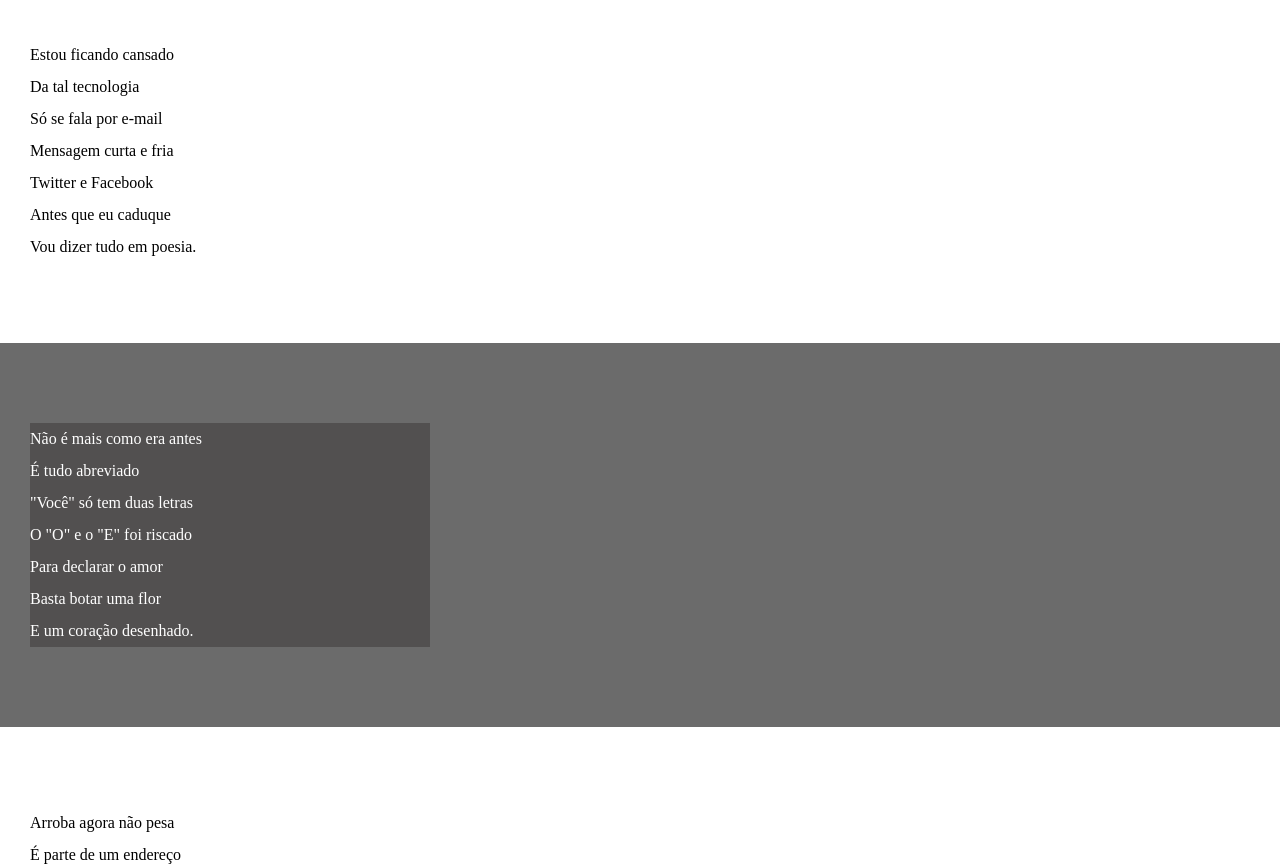
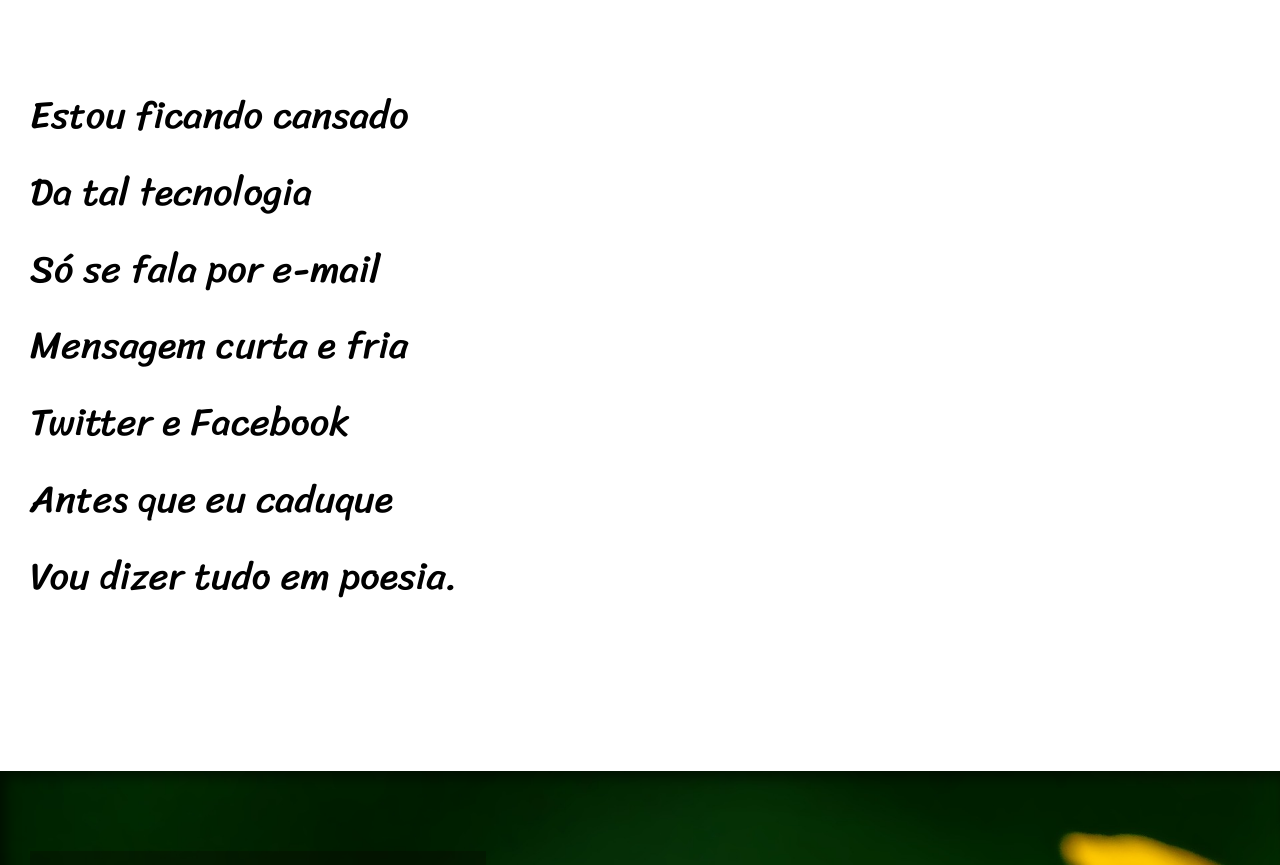
Before and after one commit to Gabrielor260/cordel, a plain HTML site: page index.html in a window 1280 px wide. Shown: the part 196-1061 px from the top of the page. Drawn offline with Linux system fonts and the light colour scheme; a web font is replaced by a local one.

Commit message:
atualizei

```diff
--- a/estilo/style.css
+++ b/estilo/style.css
@@ -1,4 +1,14 @@
 @charset "UTF-8";
+
+@import url('https://fonts.googleapis.com/css2?family=Passions+Conflict&display=swap');
+
+@import url('https://fonts.googleapis.com/css2?family=Sriracha&display=swap');
+
+:root{
+    --font1: Verdana, Geneva, Tahoma, sans-serif;
+    --font2: "Conflito de Paixões", cursive;
+    --font3: "Sriracha", cursive;
+}
 
 *{
     margin: 0px;
@@ -8,6 +18,7 @@
 html, body{
     min-height: 100vh;
     background-color: darkgray;
+    font-family: var(--font1);
 }
 
 header{
@@ -19,6 +30,8 @@ header{
 header > h1{
     padding-top: 50px;
     font-variant: small-caps;
+    font-family: var(--font2);
+    font-size: 5vw;
 }
 
 header > p{
@@ -40,6 +53,12 @@ section{
     padding-bottom: 10vh;
     line-height: 2em;
     padding-left: 30px;
+    font-family: var(--font3);
+    font-size: 3vw;
+}
+
+section > p{
+    padding-bottom: 2em;
 }
 
 section.normal{
@@ -50,11 +69,27 @@ section.normal{
 section.imagem{
     background-color: rgba(0, 0, 0, 0.37);
     color: white;
+    box-shadow: inset 6px 6px 13px 0px rgba(0, 0, 0, 0.555);
+    background-attachment: fixed;
 }
 
 section.imagem > p{
-    width: 400px;
+    display: inline-block;
+    padding: 5px;
     background-color: rgba(8, 1, 1, 0.253);
+    text-shadow: 1px 1px 0px black;
+}
+
+section#img01{
+    background-image: url("../imagens/background001.jpg");
+    background-position: right center;
+    background-size: cover;
+}
+
+section#img02{
+    background-image: url("../imagens/background002.jpg");
+    background-position: right center;
+    background-size: cover;
 }
 
 footer{
--- a/index.html
+++ b/index.html
@@ -24,7 +24,7 @@
             </p>
         </section>
 
-        <section class="imagem">
+        <section class="imagem" id="img01">
             <p>
                 Não é mais como era antes <br>
                 É tudo abreviado <br>
@@ -55,7 +55,7 @@
             </p>
         </section>
 
-        <section class="imagem">
+        <section class="imagem" id="img02">
             <p>
                 Tenho saudade das cartas<br>
                 Escritas com a própria mão<br>
```
